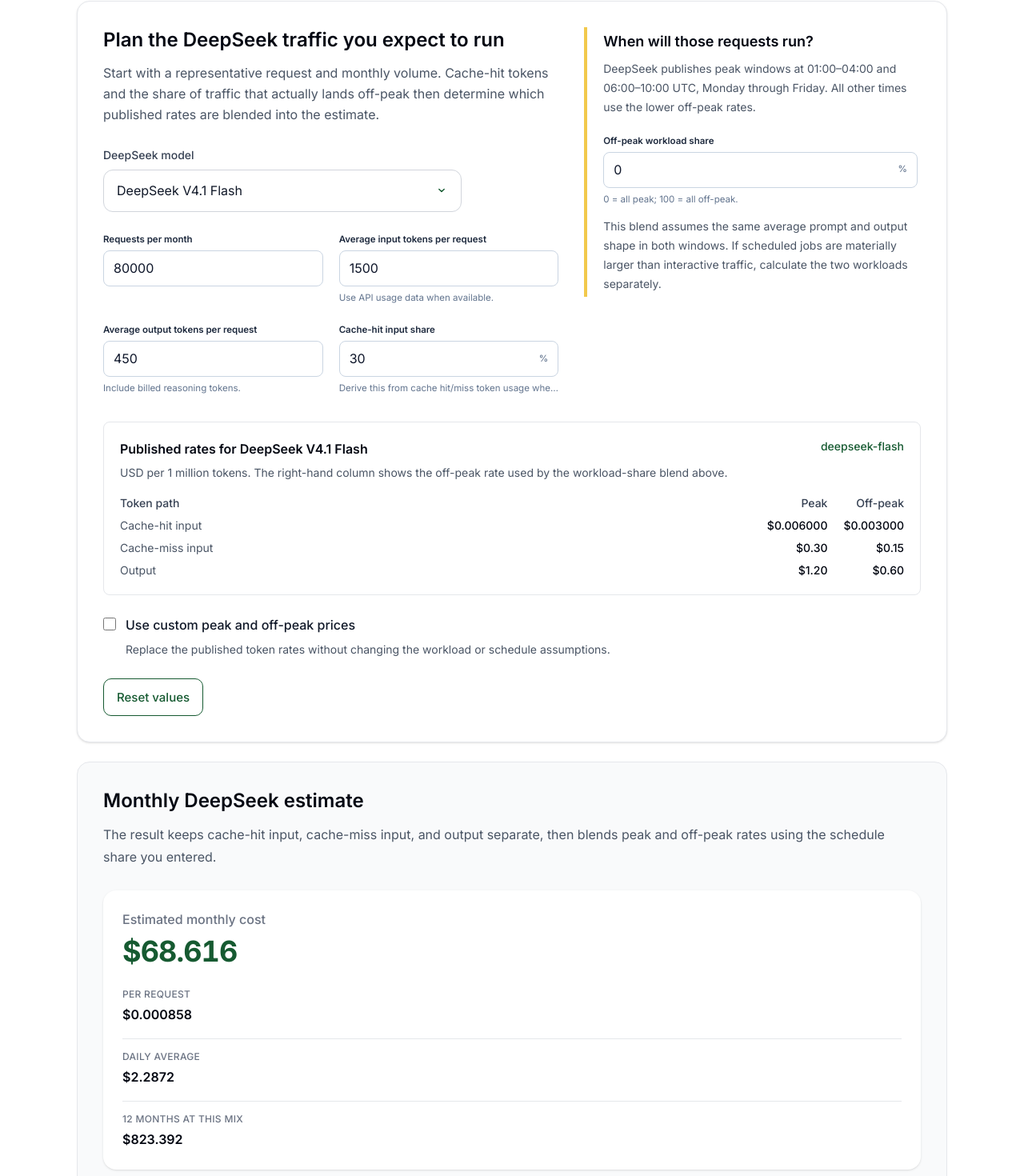
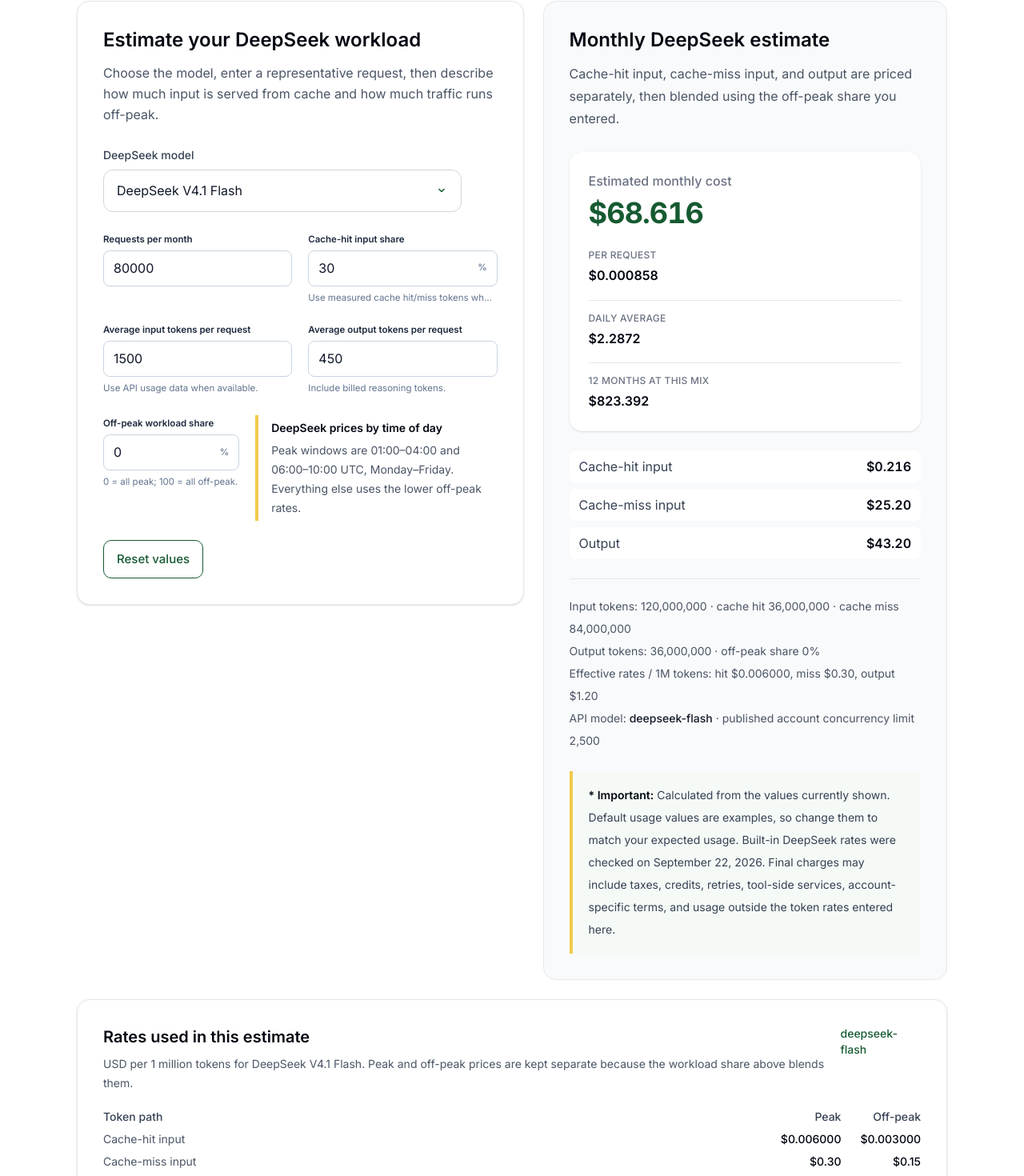
Before and after one commit to vaarunsonawwane-ops/beeija, a Next.js app: page /tools/deepseek-api-cost-calculator in a window 1280 px wide. Shown: the part 517-1987 px from the top of the page at 80% size. Built offline with nearby package versions, Linux system fonts and the light colour scheme.

Commit message:
Update ToolClient.tsx

```diff
--- a/app/tools/deepseek-api-cost-calculator/ToolClient.tsx
+++ b/app/tools/deepseek-api-cost-calculator/ToolClient.tsx
@@ -364,16 +364,14 @@
 
   return (
     <div className="min-w-0">
+      <div className="grid min-w-0 gap-6 xl:grid-cols-[minmax(0,1.05fr)_minmax(22rem,0.95fr)] xl:items-start">
         <section className="min-w-0 rounded-2xl border border-gray-200 bg-white p-6 shadow-sm md:p-8">
-        <div className="grid min-w-0 gap-8 xl:grid-cols-[minmax(0,1.15fr)_minmax(18rem,0.85fr)] xl:items-start">
-          <div className="min-w-0">
           <h2 className="text-2xl font-semibold text-gray-950">
-              Plan the DeepSeek traffic you expect to run
+            Estimate your DeepSeek workload
           </h2>
           <p className="mt-3 max-w-3xl leading-relaxed text-gray-600">
-              Start with a representative request and monthly volume. Cache-hit
-              tokens and the share of traffic that actually lands off-peak then
-              determine which published rates are blended into the estimate.
+            Choose the model, enter a representative request, then describe how
+            much input is served from cache and how much traffic runs off-peak.
           </p>
 
           <div className="mt-7 max-w-md">
@@ -398,6 +396,18 @@
             />
 
             <BeeijaNumberField
+              label="Cache-hit input share"
+              value={cacheHitPercent}
+              onChange={setCacheHitPercent}
+              min="0"
+              max="100"
+              step="0.1"
+              suffix="%"
+              helper="Use measured cache hit/miss tokens when available."
+              sanitizeDecimal
+            />
+
+            <BeeijaNumberField
               label="Average input tokens per request"
               value={inputTokensPerRequest}
               onChange={setInputTokensPerRequest}
@@ -416,32 +426,9 @@
               helper="Include billed reasoning tokens."
               sanitizeDecimal
             />
-
-              <BeeijaNumberField
-                label="Cache-hit input share"
-                value={cacheHitPercent}
-                onChange={setCacheHitPercent}
-                min="0"
-                max="100"
-                step="0.1"
-                suffix="%"
-                helper="Derive this from cache hit/miss token usage when measured."
-                sanitizeDecimal
-              />
-            </div>
           </div>
 
-          <aside className="self-start border-l-4 border-[var(--yellow)] bg-white pl-5 pr-1 py-1">
-            <h3 className="text-lg font-semibold text-gray-950">
-              When will those requests run?
-            </h3>
-            <p className="mt-2 text-sm leading-6 text-gray-600">
-              DeepSeek publishes peak windows at 01:00–04:00 and 06:00–10:00
-              UTC, Monday through Friday. All other times use the lower
-              off-peak rates.
-            </p>
-
-            <div className="mt-5">
+          <div className="mt-6 grid gap-5 md:grid-cols-[minmax(0,0.72fr)_minmax(0,1.28fr)] md:items-start">
             <BeeijaNumberField
               label="Off-peak workload share"
               value={offPeakPercent}
@@ -453,156 +440,17 @@
               helper="0 = all peak; 100 = all off-peak."
               sanitizeDecimal
             />
-            </div>
 
-            <p className="mt-3 text-sm leading-6 text-gray-600">
-              This blend assumes the same average prompt and output shape in
-              both windows. If scheduled jobs are materially larger than
-              interactive traffic, calculate the two workloads separately.
+            <div className="self-start border-l-4 border-[var(--yellow)] bg-white pl-4 py-1 text-sm leading-6 text-gray-600">
+              <p className="font-semibold text-gray-950">
+                DeepSeek prices by time of day
               </p>
-          </aside>
-        </div>
-
-        <div className="mt-8 rounded-lg border border-gray-200 bg-white p-4 sm:p-5">
-          <div className="flex flex-col gap-2 sm:flex-row sm:items-start sm:justify-between">
-            <div>
-              <h3 className="font-semibold text-gray-950">
-                {customPricing ? "Custom rates" : "Published rates"} for {selectedModel.label}
-              </h3>
-              <p className="mt-1 text-sm leading-6 text-gray-600">
-                USD per 1 million tokens. The right-hand column shows the
-                off-peak rate used by the workload-share blend above.
+              <p className="mt-1">
+                Peak windows are 01:00–04:00 and 06:00–10:00 UTC, Monday–Friday.
+                Everything else uses the lower off-peak rates.
               </p>
             </div>
-            <p className="text-sm font-medium text-[var(--green)]">
-              {selectedModel.apiName}
-            </p>
           </div>
-
-          <div className="mt-4 overflow-x-auto">
-            <div className="grid min-w-[28rem] grid-cols-[minmax(0,1fr)_auto_auto] gap-x-5 gap-y-2 text-sm">
-              <span className="font-medium text-gray-700">Token path</span>
-              <span className="text-right font-medium text-gray-700">Peak</span>
-              <span className="text-right font-medium text-gray-700">Off-peak</span>
-
-              <span className="text-gray-600">Cache-hit input</span>
-              <span className="text-right font-medium text-gray-950">
-                {formatVisibleMoney(priceSets.peak.cacheHitInput)}
-              </span>
-              <span className="text-right font-medium text-gray-950">
-                {formatVisibleMoney(priceSets.offPeak.cacheHitInput)}
-              </span>
-
-              <span className="text-gray-600">Cache-miss input</span>
-              <span className="text-right font-medium text-gray-950">
-                {formatVisibleMoney(priceSets.peak.cacheMissInput)}
-              </span>
-              <span className="text-right font-medium text-gray-950">
-                {formatVisibleMoney(priceSets.offPeak.cacheMissInput)}
-              </span>
-
-              <span className="text-gray-600">Output</span>
-              <span className="text-right font-medium text-gray-950">
-                {formatVisibleMoney(priceSets.peak.output)}
-              </span>
-              <span className="text-right font-medium text-gray-950">
-                {formatVisibleMoney(priceSets.offPeak.output)}
-              </span>
-            </div>
-          </div>
-        </div>
-
-        <label className="mt-6 flex cursor-pointer items-start gap-3">
-          <input
-            type="checkbox"
-            checked={customPricing}
-            onChange={(event: ChangeEvent<HTMLInputElement>) =>
-              setCustomPricing(event.target.checked)
-            }
-            className="mt-1 h-4 w-4 accent-[var(--green)]"
-          />
-          <span>
-            <span className="block font-medium text-gray-900">
-              Use custom peak and off-peak prices
-            </span>
-            <span className="mt-1 block text-sm leading-6 text-gray-600">
-              Replace the published token rates without changing the workload
-              or schedule assumptions.
-            </span>
-          </span>
-        </label>
-
-        {customPricing ? (
-          <div className="mt-5 grid items-start gap-x-6 gap-y-5 md:grid-cols-2">
-            <div className="min-w-0">
-              <h3 className="mb-3 font-semibold text-gray-950">Peak rates</h3>
-              <div className="space-y-4">
-                <BeeijaNumberField
-                  label="Peak cache-hit input rate"
-                  value={peakHitPrice}
-                  onChange={setPeakHitPrice}
-                  min="0"
-                  step="0.000001"
-                  prefix="$"
-                  sanitizeDecimal
-                />
-                <BeeijaNumberField
-                  label="Peak cache-miss input rate"
-                  value={peakMissPrice}
-                  onChange={setPeakMissPrice}
-                  min="0"
-                  step="0.000001"
-                  prefix="$"
-                  sanitizeDecimal
-                />
-                <BeeijaNumberField
-                  label="Peak output rate"
-                  value={peakOutputPrice}
-                  onChange={setPeakOutputPrice}
-                  min="0"
-                  step="0.000001"
-                  prefix="$"
-                  sanitizeDecimal
-                />
-              </div>
-            </div>
-
-            <div className="min-w-0">
-              <h3 className="mb-3 font-semibold text-gray-950">
-                Off-peak rates
-              </h3>
-              <div className="space-y-4">
-                <BeeijaNumberField
-                  label="Off-peak cache-hit input rate"
-                  value={offPeakHitPrice}
-                  onChange={setOffPeakHitPrice}
-                  min="0"
-                  step="0.000001"
-                  prefix="$"
-                  sanitizeDecimal
-                />
-                <BeeijaNumberField
-                  label="Off-peak cache-miss input rate"
-                  value={offPeakMissPrice}
-                  onChange={setOffPeakMissPrice}
-                  min="0"
-                  step="0.000001"
-                  prefix="$"
-                  sanitizeDecimal
-                />
-                <BeeijaNumberField
-                  label="Off-peak output rate"
-                  value={offPeakOutputPrice}
-                  onChange={setOffPeakOutputPrice}
-                  min="0"
-                  step="0.000001"
-                  prefix="$"
-                  sanitizeDecimal
-                />
-              </div>
-            </div>
-          </div>
-        ) : null}
 
           {errorMessage ? (
             <div className="mt-6 self-start border-l-4 border-red-600 bg-white px-4 py-3 text-sm leading-6 text-gray-700">
@@ -616,10 +464,10 @@
           </button>
         </section>
 
+        <div className="min-w-0 xl:sticky xl:top-6">
           <BeeijaCalculatorResultPanel
-        className="mt-6"
             title="Monthly DeepSeek estimate"
-        description="The result keeps cache-hit input, cache-miss input, and output separate, then blends peak and off-peak rates using the schedule share you entered."
+            description="Cache-hit input, cache-miss input, and output are priced separately, then blended using the off-peak share you entered."
             primaryLabel="Estimated monthly cost"
             primaryValue={
               cannotCalculate
@@ -628,7 +476,7 @@
             }
             stats={
               cannotCalculate ? undefined : (
-            <div className="grid min-w-0 gap-4 sm:grid-cols-3">
+                <div className="grid min-w-0 gap-4 sm:grid-cols-3 xl:grid-cols-1 2xl:grid-cols-3">
                   <Stat label="Per request" value={formatVisibleMoney(result.costPerRequest)} />
                   <Stat label="Daily average" value={formatVisibleMoney(result.dailyCost)} />
                   <Stat
@@ -687,6 +535,148 @@
             excludedCosts="taxes, credits, retries, tool-side services, account-specific terms, and usage outside the token rates entered here"
           />
         </div>
+      </div>
+
+      <section className="mt-6 min-w-0 rounded-2xl border border-gray-200 bg-white p-6 shadow-sm md:p-8">
+        <div className="flex flex-col gap-3 sm:flex-row sm:items-start sm:justify-between">
+          <div>
+            <h2 className="text-xl font-semibold text-gray-950">
+              Rates used in this estimate
+            </h2>
+            <p className="mt-2 text-sm leading-6 text-gray-600">
+              USD per 1 million tokens for {selectedModel.label}. Peak and
+              off-peak prices are kept separate because the workload share above
+              blends them.
+            </p>
+          </div>
+          <p className="text-sm font-medium text-[var(--green)]">
+            {selectedModel.apiName}
+          </p>
+        </div>
+
+        <div className="mt-5 overflow-x-auto">
+          <div className="grid min-w-[28rem] grid-cols-[minmax(0,1fr)_auto_auto] gap-x-6 gap-y-2 text-sm">
+            <span className="font-medium text-gray-700">Token path</span>
+            <span className="text-right font-medium text-gray-700">Peak</span>
+            <span className="text-right font-medium text-gray-700">Off-peak</span>
+
+            <span className="text-gray-600">Cache-hit input</span>
+            <span className="text-right font-medium text-gray-950">
+              {formatVisibleMoney(priceSets.peak.cacheHitInput)}
+            </span>
+            <span className="text-right font-medium text-gray-950">
+              {formatVisibleMoney(priceSets.offPeak.cacheHitInput)}
+            </span>
+
+            <span className="text-gray-600">Cache-miss input</span>
+            <span className="text-right font-medium text-gray-950">
+              {formatVisibleMoney(priceSets.peak.cacheMissInput)}
+            </span>
+            <span className="text-right font-medium text-gray-950">
+              {formatVisibleMoney(priceSets.offPeak.cacheMissInput)}
+            </span>
+
+            <span className="text-gray-600">Output</span>
+            <span className="text-right font-medium text-gray-950">
+              {formatVisibleMoney(priceSets.peak.output)}
+            </span>
+            <span className="text-right font-medium text-gray-950">
+              {formatVisibleMoney(priceSets.offPeak.output)}
+            </span>
+          </div>
+        </div>
+
+        <label className="mt-6 flex cursor-pointer items-start gap-3">
+          <input
+            type="checkbox"
+            checked={customPricing}
+            onChange={(event: ChangeEvent<HTMLInputElement>) =>
+              setCustomPricing(event.target.checked)
+            }
+            className="mt-1 h-4 w-4 accent-[var(--green)]"
+          />
+          <span>
+            <span className="block font-medium text-gray-900">
+              Use custom peak and off-peak prices
+            </span>
+            <span className="mt-1 block text-sm leading-6 text-gray-600">
+              Replace the published rates while keeping the same workload and
+              scheduling assumptions.
+            </span>
+          </span>
+        </label>
+
+        {customPricing ? (
+          <div className="mt-5 grid items-start gap-x-6 gap-y-5 md:grid-cols-2">
+            <div className="min-w-0">
+              <h3 className="mb-3 font-semibold text-gray-950">Peak rates</h3>
+              <div className="space-y-4">
+                <BeeijaNumberField
+                  label="Cache-hit input rate"
+                  value={peakHitPrice}
+                  onChange={setPeakHitPrice}
+                  min="0"
+                  step="0.000001"
+                  prefix="$"
+                  sanitizeDecimal
+                />
+                <BeeijaNumberField
+                  label="Cache-miss input rate"
+                  value={peakMissPrice}
+                  onChange={setPeakMissPrice}
+                  min="0"
+                  step="0.000001"
+                  prefix="$"
+                  sanitizeDecimal
+                />
+                <BeeijaNumberField
+                  label="Output rate"
+                  value={peakOutputPrice}
+                  onChange={setPeakOutputPrice}
+                  min="0"
+                  step="0.000001"
+                  prefix="$"
+                  sanitizeDecimal
+                />
+              </div>
+            </div>
+
+            <div className="min-w-0">
+              <h3 className="mb-3 font-semibold text-gray-950">Off-peak rates</h3>
+              <div className="space-y-4">
+                <BeeijaNumberField
+                  label="Cache-hit input rate"
+                  value={offPeakHitPrice}
+                  onChange={setOffPeakHitPrice}
+                  min="0"
+                  step="0.000001"
+                  prefix="$"
+                  sanitizeDecimal
+                />
+                <BeeijaNumberField
+                  label="Cache-miss input rate"
+                  value={offPeakMissPrice}
+                  onChange={setOffPeakMissPrice}
+                  min="0"
+                  step="0.000001"
+                  prefix="$"
+                  sanitizeDecimal
+                />
+                <BeeijaNumberField
+                  label="Output rate"
+                  value={offPeakOutputPrice}
+                  onChange={setOffPeakOutputPrice}
+                  min="0"
+                  step="0.000001"
+                  prefix="$"
+                  sanitizeDecimal
+                />
+              </div>
+            </div>
+          </div>
+        ) : null}
+      </section>
+    </div>
   );
 }
 
```
Lines whose indentation alone changed are shown as unchanged.
